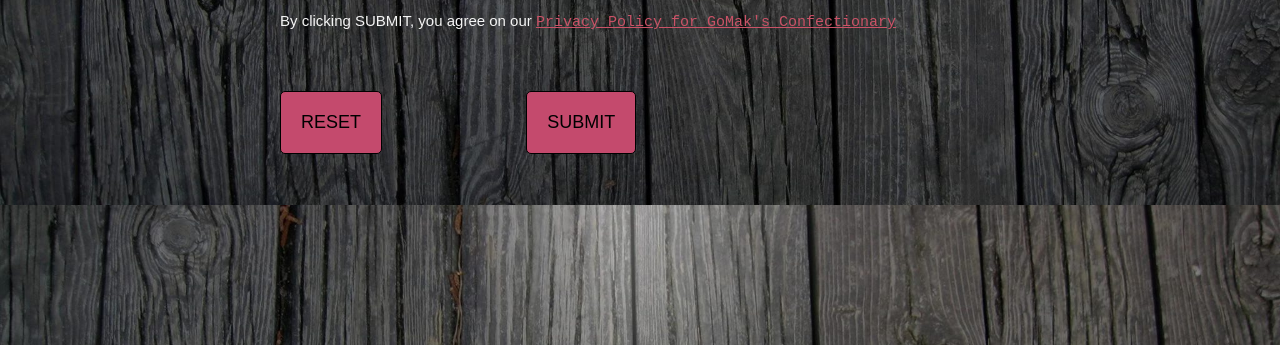
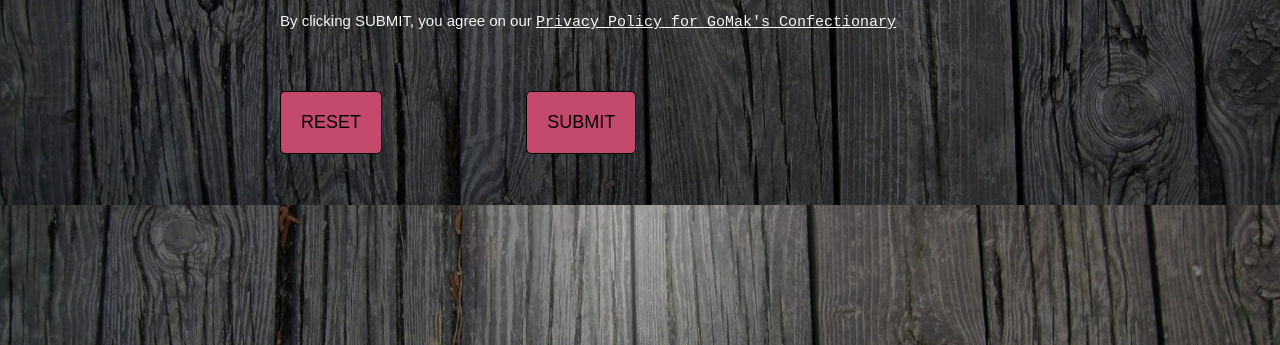
Before and after one commit to Ugbajewilliam/mobile-subscribers, a plain HTML site: page index.html in a window 1280 px wide. Shown: the part 455-800 px from the top of the page. Drawn offline with Linux system fonts and the light colour scheme.

Commit message:
color in css changed

```diff
--- a/style.css
+++ b/style.css
@@ -121,7 +121,7 @@ select {
     position: right;
 }
 u{
-  color: #ca5367;
+  color: whitesmoke;
 }
 p{
   color: whitesmoke;
```
